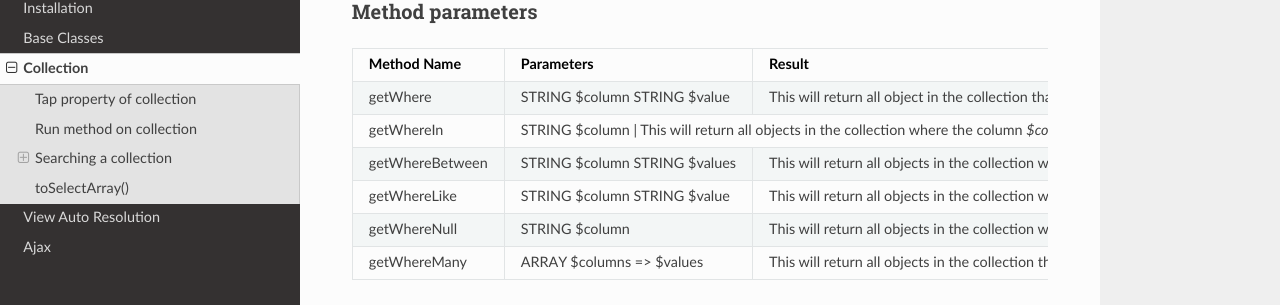
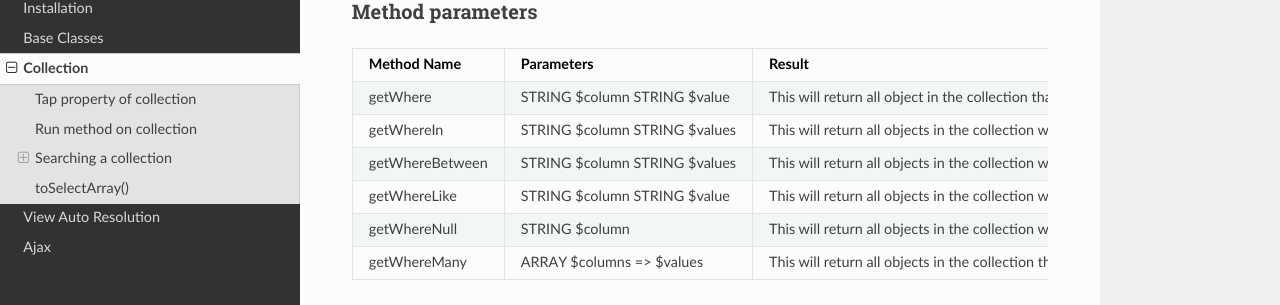
Before and after one commit to NukaCode/core, a Sphinx documentation site: the page built from docs/source/collection.rst, in a window 1280 px wide and 900 px high, scrolled down 818 px. Shown: the part 137-442 px from the top of the window. Built offline with Sphinx 7.4.7 and the Read the Docs theme 2.0.0, drawn with Linux system fonts in a browser that asks for light colours; pages that are not in the unit, such as notebooks, are missing from menus.

Commit message:
Update collection.rst

```diff
--- a/docs/source/collection.rst
+++ b/docs/source/collection.rst
@@ -36,7 +36,7 @@ Method parameters
 |                 | STRING $value             |                                                                                                                     |
 +-----------------+---------------------------+---------------------------------------------------------------------------------------------------------------------+
 | getWhereIn      | STRING $column            | This will return all objects in the collection where the column `$column` is in the array of `$values`.             |
-|                 | STRING $values                                                                                                                                  |
+|                 | STRING $values            |                                                                                                                     |
 +-----------------+---------------------------+---------------------------------------------------------------------------------------------------------------------+
 | getWhereBetween | STRING $column            | This will return all objects in the collection where the column `$column` is between `$values[0]` and `$values[1]`. |
 |                 | STRING $values            |                                                                                                                     |
```
